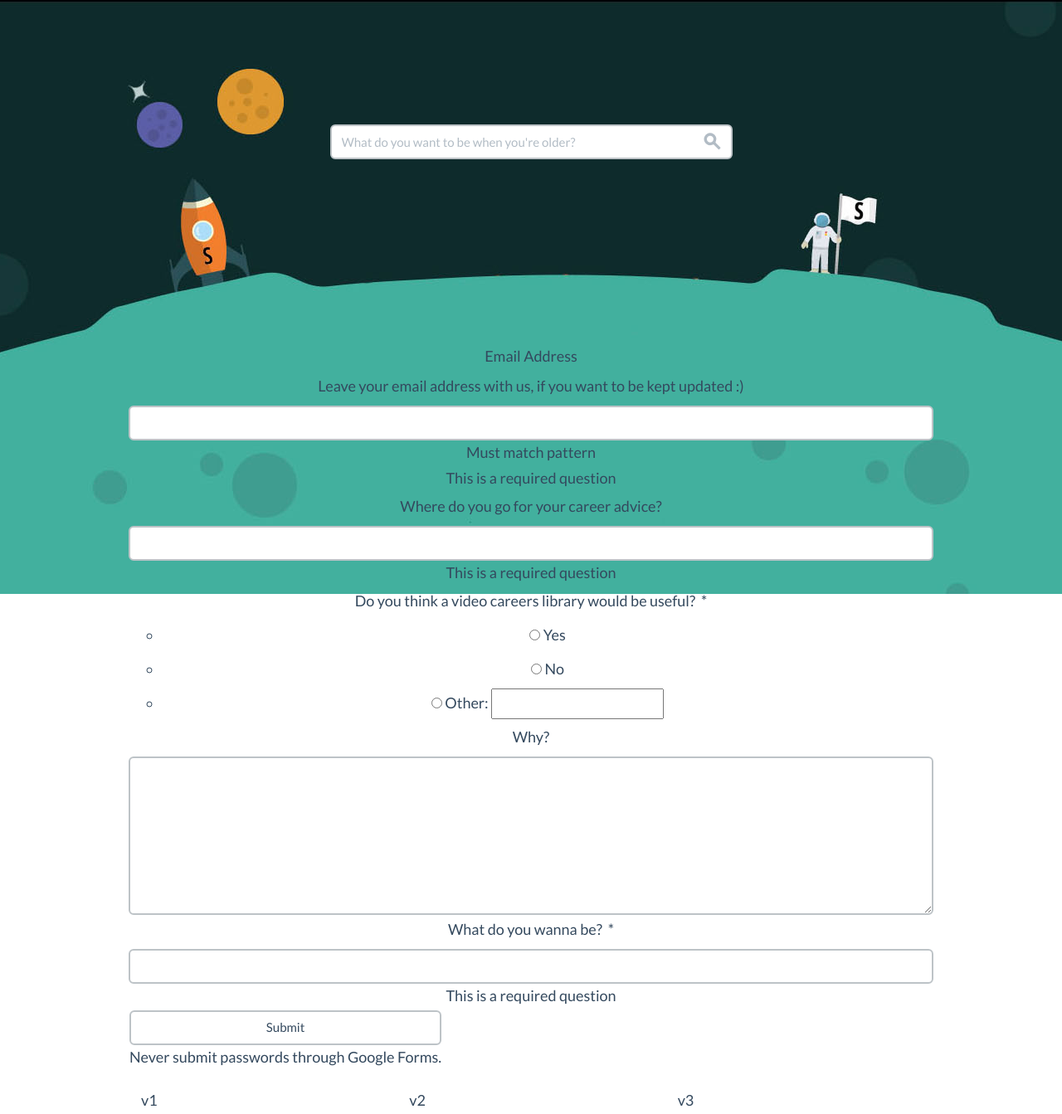
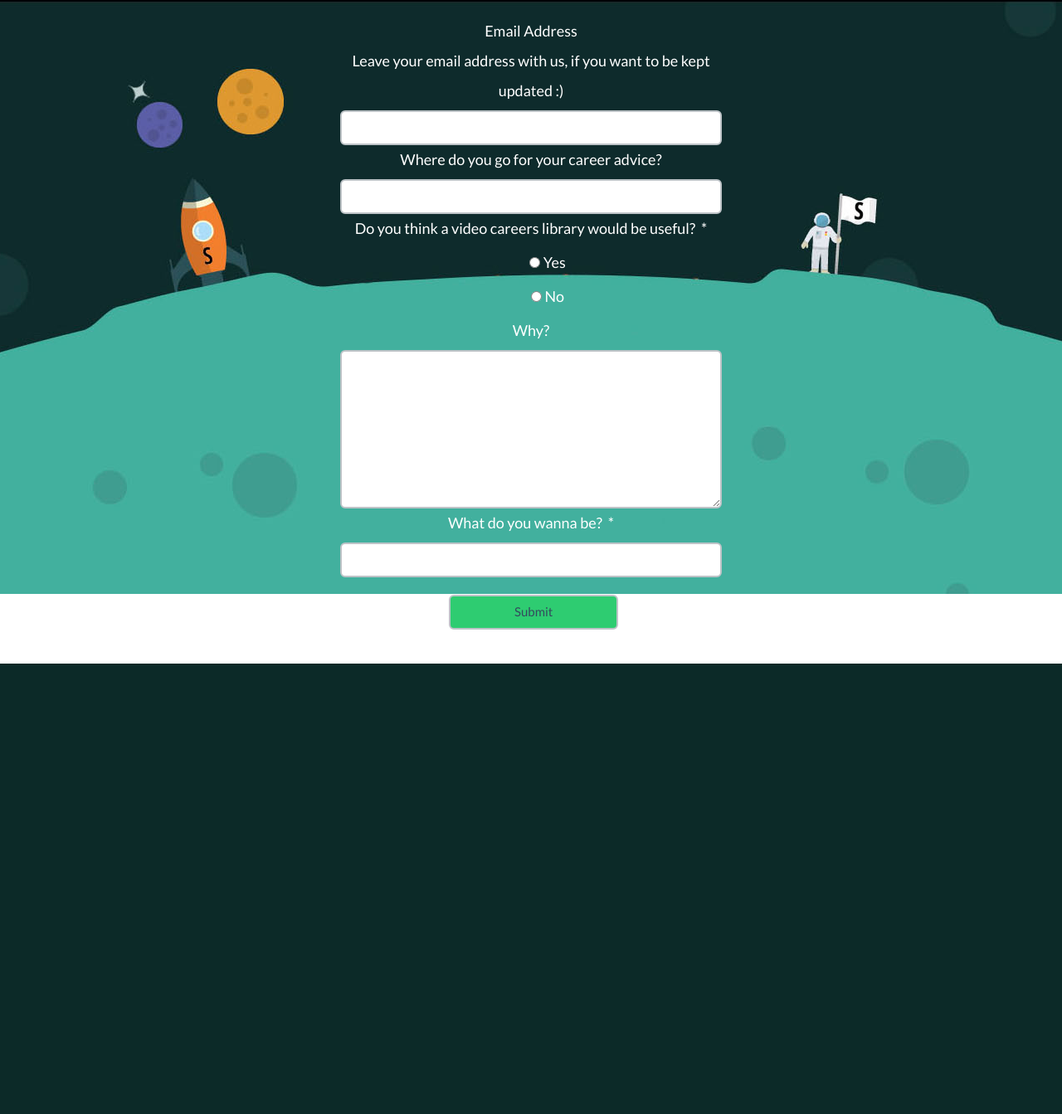
Before and after one commit to jjmpsp/beaspaceman, a PHP site: page /application/views/survey.php in a window 1280 px wide. Shown: the whole page at 83% size. After the commit the page ends 800 px from the top, so only its background shows below. Run offline with PHP 8.4, Linux system fonts and the light colour scheme.

Commit message:
feedback survery added

```diff
--- a/application/views/survey.php
+++ b/application/views/survey.php
@@ -18,19 +18,27 @@
     <!--[if lt IE 9]>
       <script src="js/html5shiv.js"></script>
     <![endif]-->
-
+    <style>
+    .intro {
+        padding:20px;
+        width:500px;
+        margin:0 auto;
+    }
+    ul.ss-choices {
+        list-style-type: none;
+    }
+    input.btn {
+        margin-left:130px;
+        margin-top:20px;
+    }
+    form {
+        color:white;
+    }
+    </style>
   </head>
   <body>
     <div class="container">
 
-        <div class="row">
-                <div class="search">
-                    <div class="form-group">
-                        <input class="form-control" type="search" id="search_box" placeholder="placeholder">
-                        <span class="input-icon fui-search"></span>
-                    </div>
-                </div>
-        </div>
         <div class="row">
             <div class="intro">
                 <form action="https://docs.google.com/forms/d/1mhXxFnx6QVomKS3vM1Ar5BFULelgk_1lACcHniNpCu4/formResponse" method="POST" id="ss-form" target="_self" onsubmit="" class="form-group"><ol style="padding-left: 0">
@@ -39,16 +47,12 @@
                     </div>
                     <div class="ss-q-help ss-secondary-text" dir="ltr">Leave your email address with us, if you want to be kept updated :)</div></label>
                     <input type="text" name="entry.1059789002" value="" class="ss-q-short valid form-control" id="entry_1059789002" dir="auto" pattern=".*^\w+@[a-zA-Z_]+?\.[a-zA-Z]{2,3}$.*" title="Must match pattern">
-                    <div class="error-message">Must match pattern</div>
-                    <div class="required-message">This is a required question</div>
-
                     </div></div></div> <div class="ss-form-question errorbox-good">
                     <div dir="ltr" class="ss-item  ss-text"><div class="ss-form-entry"><label class="ss-q-item-label" for="entry_1860807043"><div class="ss-q-title">Where do you go for your career advice?
                     </div>
                     <div class="ss-q-help ss-secondary-text" dir="ltr"></div></label>
                     <input type="text" name="entry.1860807043" value="" class="ss-q-short form-control" id="entry_1860807043" dir="auto" title="">
                     <div class="error-message"></div>
-                    <div class="required-message">This is a required question</div>
 
                     </div></div></div> <div class="ss-form-question errorbox-good">
                     <div dir="ltr" class="ss-item ss-item-required ss-radio"><div class="ss-form-entry"><label class="ss-q-item-label" for="entry_525901956"><div class="ss-q-title">Do you think a video careers library would be useful?
@@ -60,10 +64,7 @@
                     <span class="ss-choice-label">Yes</span>
                     </label></li> <li class="ss-choice-item"><label><span class="ss-choice-item-control goog-inline-block"><input type="radio" name="entry.1674590170" value="No" id="group_1674590170_2" class="ss-q-radio" aria-label="No" required=""></span>
                     <span class="ss-choice-label">No</span>
-                    </label></li> <li class="ss-choice-item"><label><span class="ss-choice-item-control goog-inline-block"><input type="radio" name="entry.1674590170" value="__other_option__" id="group_1674590170_3" class="ss-q-radio ss-q-other-toggle"></span>
-                    Other:</label>
-                    <span class="ss-q-other-container goog-inline-block"><input type="text" name="entry.1674590170.other_option_response" value="" class="ss-q-other" id="entry_1674590170_other_option_response" dir="auto" aria-label="Other"></span>
-                    </li></ul>
+                    </label></li> </ul>
                     <div class="error-message"></div>
                     </div></div></div> <div class="ss-form-question errorbox-good">
                     <div dir="ltr" class="ss-item  ss-paragraph-text"><div class="ss-form-entry"><label class="ss-q-item-label" for="entry_1551973167"><div class="ss-q-title">Why?
@@ -79,7 +80,6 @@
                     <div class="ss-q-help ss-secondary-text" dir="ltr"></div></label>
                     <input type="text" name="entry.744870596" value="" class="ss-q-short form-control" id="entry_744870596" dir="auto" aria-required="true" required="" title="">
                     <div class="error-message"></div>
-                    <div class="required-message">This is a required question</div>
 
                     </div></div></div>
                     <input type="hidden" name="draftResponse" value="[]
@@ -88,18 +88,9 @@
 
 
                     <div class="ss-item ss-navigate"><table id="navigation-table"><tbody><tr><td class="ss-form-entry goog-inline-block" id="navigation-buttons" dir="ltr">
-                    <input type="submit" name="submit" value="Submit" id="ss-submit" class="form-control">
-                    <div class="ss-secondary-text">Never submit passwords through Google Forms.</div></td>
+                    <input type="submit" name="submit" value="Submit" id="ss-submit" class="btn btn-block btn-lg btn-success form-control">
                     </tr></tbody></table></div></ol>
                 </form>
-            </div>
-        </div>
-
-        <div class="video-grid">
-            <div class="row">
-                    <div class="col-md-4">v1</div>
-                    <div class="col-md-4">v2</div>
-                    <div class="col-md-4">v3</div>
             </div>
         </div>
 
```
